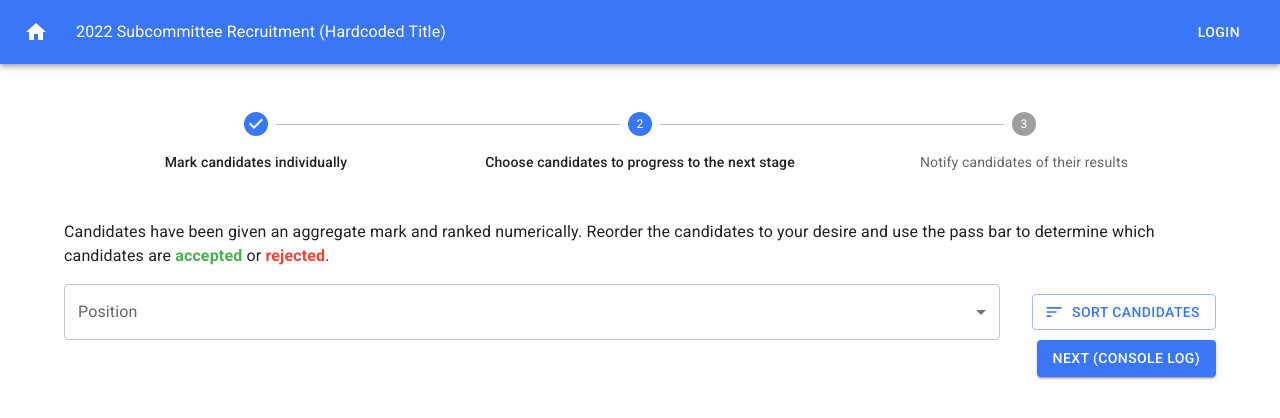
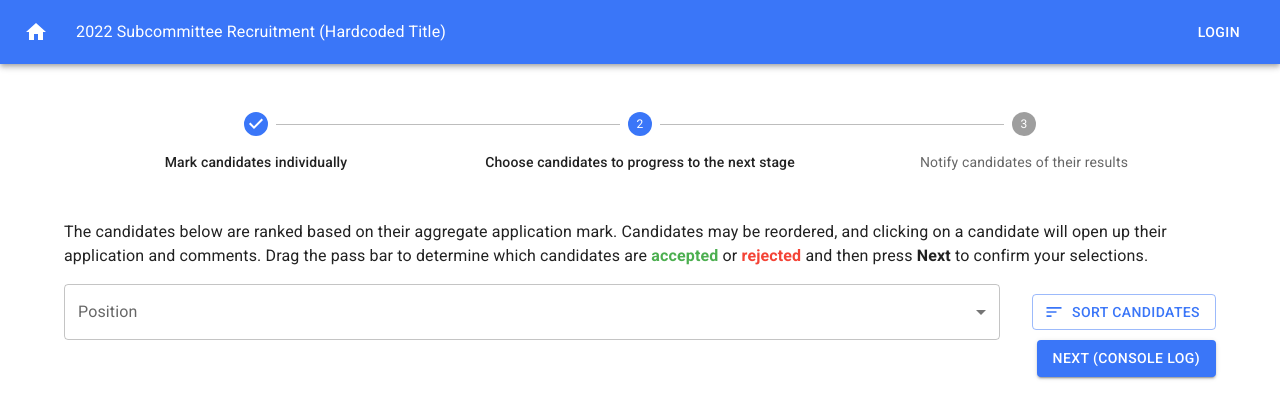
Before and after one commit to devsoc-unsw/chaos, a React (Create React App) app in the folder frontend/: page /rankings in a window 1280 px wide. Shown: the top 418 px of the page. Built offline with nearby package versions, Linux system fonts and the light colour scheme.

Commit message:
better help text

```diff
--- a/frontend/src/pages/rankings/index.js
+++ b/frontend/src/pages/rankings/index.js
@@ -94,17 +94,18 @@ const Rankings = () => {
       <ReviewerStepper activeStep={1} />
 
       <Typography paragraph>
-        Candidates have been given an aggregate mark and ranked numerically.
-        Reorder the candidates to your desire and use the pass bar to determine
-        which candidates are{" "}
+        The candidates below are ranked based on their aggregate application
+        mark. Candidates may be reordered, and clicking on a candidate will open
+        up their application and comments. Drag the pass bar to determine which
+        candidates are{" "}
         <Typography component="span" color={`${green[500]}`}>
           <b>accepted</b>
         </Typography>{" "}
         or{" "}
         <Typography component="span" color={`${red[500]}`}>
           <b>rejected</b>
-        </Typography>
-        .
+        </Typography>{" "}
+        and then press <b>Next</b> to confirm your selections.
       </Typography>
 
       <RankingsToolbar
```
